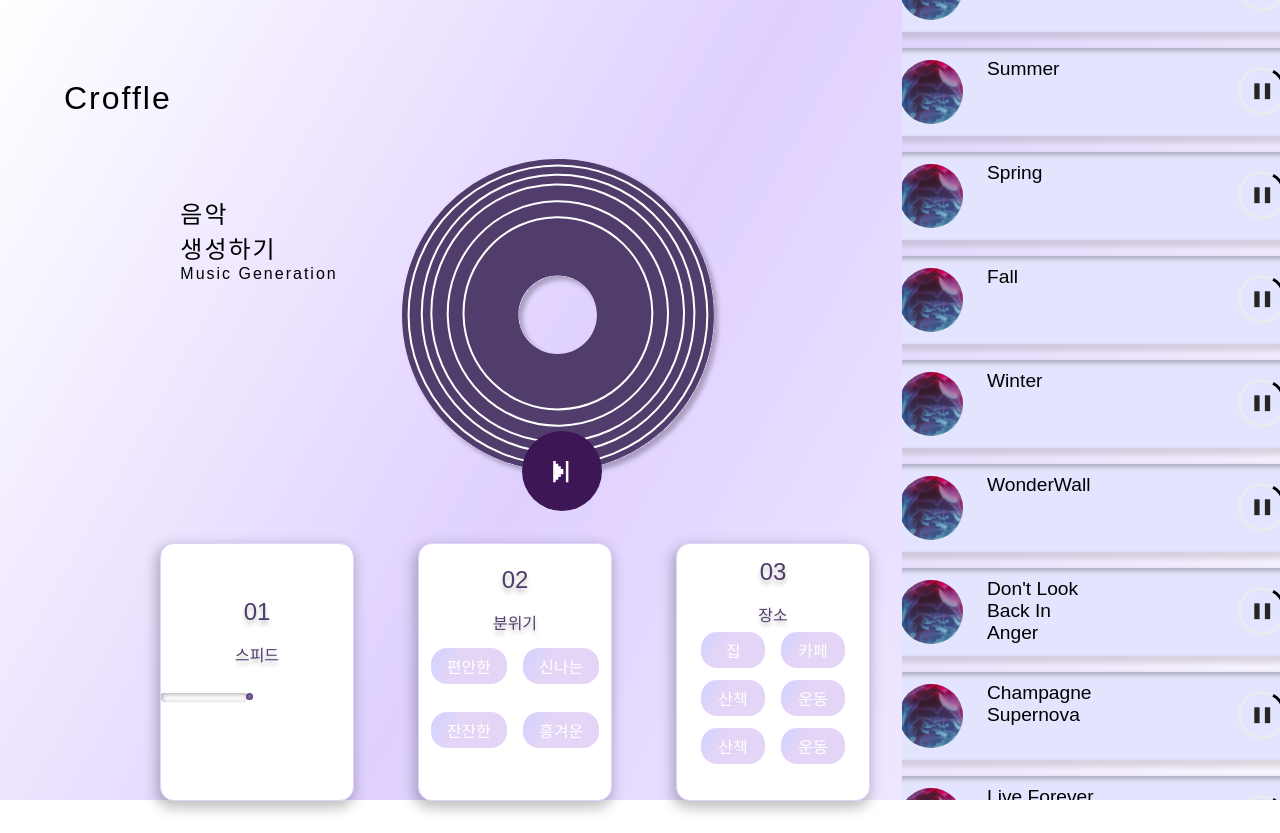
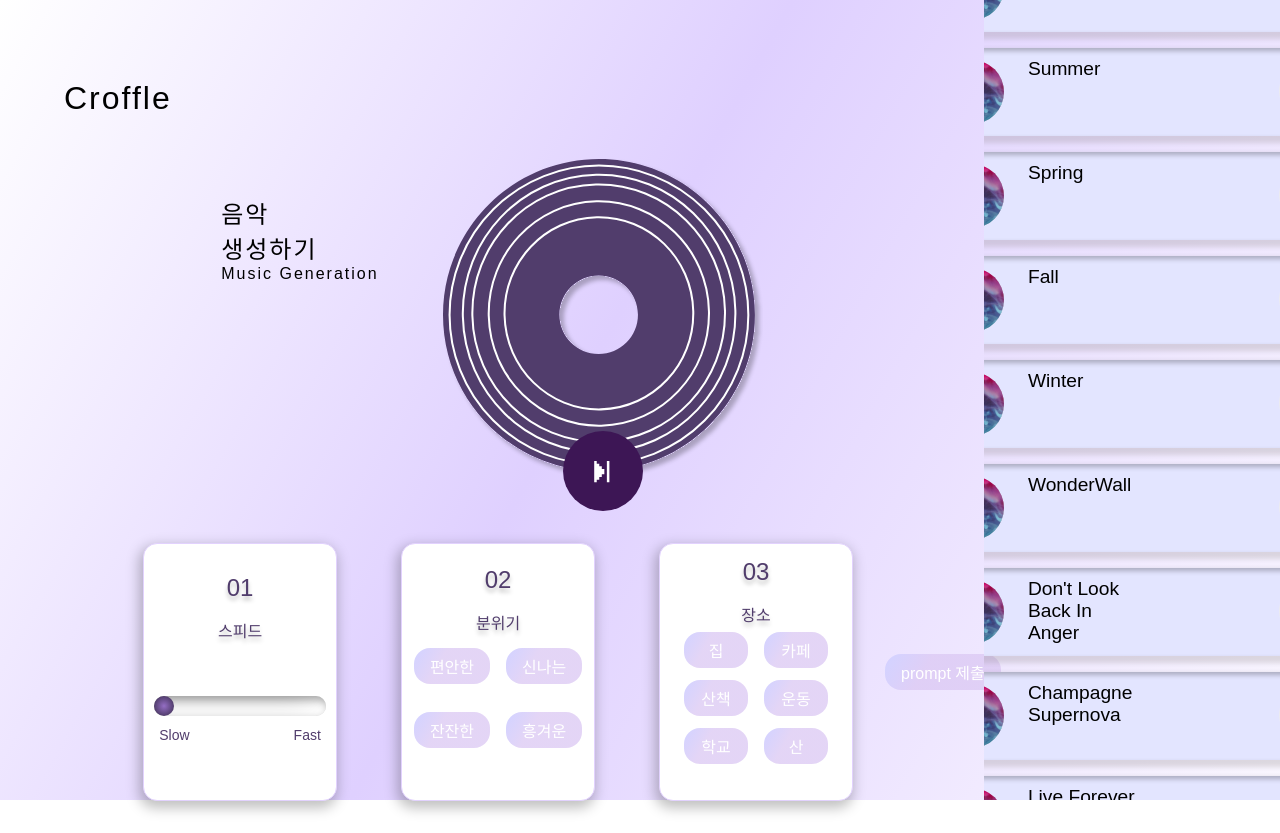
Before and after one commit to JNU-econovation/Croffle-FE, a React (Vite) app: page / in a window 1280 px wide. Both pictures are taken after a click on the button "Get Started". Built offline with nearby package versions, Linux system fonts and the light colour scheme; no server answers; a web font is replaced by a local one.

Commit message:
feat: 음악 생성 API

```diff
--- /dev/null
+++ b/src/api/https.ts
@@ -0,0 +1,9 @@
+import axios from 'axios';
+
+export const https = axios.create({
+  baseURL: import.meta.env.VITE_API_URL,
+});
+
+export const aiRequest = axios.create({
+  baseURL: import.meta.env.VITE_AI_URL,
+});
--- /dev/null
+++ b/src/api/music.ts
@@ -0,0 +1,31 @@
+import { https, aiRequest } from './https';
+
+export interface Music {
+  musicId: number;
+  musicUrl: string;
+  title: string;
+}
+
+interface GetPlayListRes {
+  music: Music[];
+}
+
+export const getPlayList = async (): Promise<GetPlayListRes> => {
+  const response = await https.get('/playlist');
+  return response.data;
+};
+
+export interface PostGenerateMusicReq {
+  prompt: string;
+}
+
+interface PostGenerateMusicRes {
+  musicUrl: string;
+}
+
+export const postGenerateMusic = async ({
+  prompt,
+}: PostGenerateMusicReq): Promise<PostGenerateMusicRes> => {
+  const response = await aiRequest.post('/generate-music', { prompt });
+  return response.data;
+};
--- a/src/components/create/Create.css
+++ b/src/components/create/Create.css
@@ -1,9 +1,9 @@
 input[type='range'] {
   -webkit-appearance: none;
-  width: 100%;
+  width: 120;
   height: 10px;
-  background: transparent;
   outline: none;
+  border-radius: 8.1875rem;
 }
 
 input[type='range']::-webkit-slider-thumb {
@@ -11,12 +11,35 @@ input[type='range']::-webkit-slider-thumb {
   appearance: none;
   width: 20px;
   height: 20px;
-  background: url('../../assets/toggleButton.svg') no-repeat;
+  border-radius: 50%;
+  background: radial-gradient(50% 50% at 50% 50%, #946ec4 0%, #513d6c 100%);
   cursor: pointer;
 }
 
 input[type='range']::-webkit-slider-runnable-track {
   width: 100%;
-  height: 10px;
-  background: url('../../assets/toggle.svg') no-repeat;
+  height: 20px;
+  border-radius: 8.1875rem;
+  background: #d9d9d9;
+  box-shadow:
+    4px 4px 10px 0px rgba(0, 0, 0, 0.35) inset,
+    -15px -15px 30px 0px #fff inset;
 }
+
+.MusicSpeedInput {
+  width: 90%;
+}
+
+.Controller {
+  display: flex;
+  flex-direction: column;
+  justify-content: center;
+  align-items: center;
+  width: 12rem;
+  height: 16rem;
+  margin: 2rem;
+  border-radius: 0.875rem;
+  border: 1px solid #e2d2fe;
+  background: #fff;
+  box-shadow: -2px 5px 13px 2px rgba(0, 0, 0, 0.25);
+}
--- a/src/components/create/CreateController.tsx
+++ b/src/components/create/CreateController.tsx
@@ -1,44 +1,105 @@
 import styled from 'styled-components';
 import './Create.css';
+import { PromptProps, useGenerate } from '../../hooks/useGenerate';
+import { motion } from 'framer-motion';
 
 export const CreateController = () => {
+  const { promptState, setPromptState } = useGenerate();
+  const { speed, mood, place } = promptState;
+  const { setSpeed, setMood, setPlace } = setPromptState;
+  const { generateMusic } = useGenerate();
+
+  const handleSpeedInput = (e: React.ChangeEvent<HTMLInputElement>) => {
+    const value = e.currentTarget.value;
+    setSpeed(Number(value));
+  };
+  const handleMoodButton = (e: React.MouseEvent<HTMLButtonElement>) => {
+    const value = e.currentTarget.value;
+    setMood(value);
+  };
+
+  const handlePlaceButton = (e: React.MouseEvent<HTMLButtonElement>) => {
+    const value = e.currentTarget.value;
+    setPlace(value);
+  };
+
+  const handleGenerateMusic = async ({ speed, mood, place }: PromptProps) => {
+    generateMusic({ speed, mood, place });
+  };
+
   return (
     <CreateControllerContainer>
-      <Controller>
+      <motion.div className="Controller" whileHover={{ scale: 1.3 }}>
         <ControllerTitle>01</ControllerTitle>
         <ControllerSubtitle>스피드</ControllerSubtitle>
         <MusicSpeedInputContainer>
-          <input className="MusicSpeedInput" type="range" min="1" max="100" />
+          <input
+            className="MusicSpeedInput"
+            onChange={handleSpeedInput}
+            value={speed}
+            type="range"
+            min="1"
+            max="100"
+          />
+          <SpeedValueContainer>
+            <SpeedValue>Slow</SpeedValue>
+            <SpeedValue>Fast</SpeedValue>
+          </SpeedValueContainer>
         </MusicSpeedInputContainer>
-      </Controller>
-      <Controller>
+      </motion.div>
+      <motion.div className="Controller" whileHover={{ scale: 1.3 }}>
         <ControllerTitle>02</ControllerTitle>
         <ControllerSubtitle>분위기</ControllerSubtitle>
         <MusicMoodButtonContainer>
-          <MusicMoodButton>편안한</MusicMoodButton>
-          <MusicMoodButton>신나는</MusicMoodButton>
+          <MusicMoodButton value="편안한" onClick={handleMoodButton}>
+            편안한
+          </MusicMoodButton>
+          <MusicMoodButton value="신나는" onClick={handleMoodButton}>
+            신나는
+          </MusicMoodButton>
         </MusicMoodButtonContainer>
         <MusicMoodButtonContainer>
-          <MusicMoodButton>잔잔한</MusicMoodButton>
-          <MusicMoodButton>흥겨운</MusicMoodButton>
+          <MusicMoodButton value="잔잔한" onClick={handleMoodButton}>
+            잔잔한
+          </MusicMoodButton>
+          <MusicMoodButton value="흥겨운" onClick={handleMoodButton}>
+            흥겨운
+          </MusicMoodButton>
         </MusicMoodButtonContainer>
-      </Controller>
-      <Controller>
+      </motion.div>
+      <motion.div className="Controller" whileHover={{ scale: 1.3 }}>
         <ControllerTitle>03</ControllerTitle>
         <ControllerSubtitle>장소</ControllerSubtitle>
         <MusicPlaceButtonContainer>
-          <MusicPlaceButton>집</MusicPlaceButton>
-          <MusicPlaceButton>카페</MusicPlaceButton>
+          <MusicPlaceButton value="집" onClick={handlePlaceButton}>
+            집
+          </MusicPlaceButton>
+          <MusicPlaceButton value="카페" onClick={handlePlaceButton}>
+            카페
+          </MusicPlaceButton>
         </MusicPlaceButtonContainer>
         <MusicPlaceButtonContainer>
-          <MusicPlaceButton>산책</MusicPlaceButton>
-          <MusicPlaceButton>운동</MusicPlaceButton>
+          <MusicPlaceButton value="산책" onClick={handlePlaceButton}>
+            산책
+          </MusicPlaceButton>
+          <MusicPlaceButton value="운동" onClick={handlePlaceButton}>
+            운동
+          </MusicPlaceButton>
         </MusicPlaceButtonContainer>
         <MusicPlaceButtonContainer>
-          <MusicPlaceButton>산책</MusicPlaceButton>
-          <MusicPlaceButton>운동</MusicPlaceButton>
+          <MusicPlaceButton value="학교" onClick={handlePlaceButton}>
+            학교
+          </MusicPlaceButton>
+          <MusicPlaceButton value="산" onClick={handlePlaceButton}>
+            산
+          </MusicPlaceButton>
         </MusicPlaceButtonContainer>
-      </Controller>
+      </motion.div>
+      <GeneratePromptButton
+        onClick={() => handleGenerateMusic({ speed, mood, place })}
+      >
+        prompt 제출
+      </GeneratePromptButton>
     </CreateControllerContainer>
   );
 };
@@ -53,21 +114,7 @@ const CreateControllerContainer = styled.div`
   height: 100%;
 `;
 
-const Controller = styled.div`
-  display: flex;
-  flex-direction: column;
-  justify-content: center;
-  align-items: center;
-  width: 12rem;
-  height: 16rem;
-  margin: 2rem;
-  border-radius: 0.875rem;
-  border: 1px solid #e2d2fe;
-  background: #fff;
-  box-shadow: -2px 5px 13px 2px rgba(0, 0, 0, 0.25);
-`;
-
-const ControllerTitle = styled.p`
+export const ControllerTitle = styled.p`
   position: relative;
   top: -1rem;
   color: #513d6c;
@@ -77,7 +124,7 @@ const ControllerTitle = styled.p`
   text-transform: capitalize;
 `;
 
-const ControllerSubtitle = styled.p`
+export const ControllerSubtitle = styled.p`
   color: #513d6c;
   text-shadow: 0px 4px 4px rgba(0, 0, 0, 0.25);
   font-size: 1rem;
@@ -87,11 +134,27 @@ const ControllerSubtitle = styled.p`
 
 const MusicSpeedInputContainer = styled.div`
   display: flex;
-  width: 12rem;
+  width: 100%;
+  margin-top: 3rem;
   height: 4rem;
   justify-content: center;
   align-items: center;
+  flex-direction: column;
   gap: 1rem;
+`;
+
+const SpeedValueContainer = styled.div`
+  display: flex;
+  flex-direction: row;
+  gap: 0.5rem;
+`;
+
+const SpeedValue = styled.p`
+  color: #513d6c;
+  font-size: 0.875rem;
+  font-weight: 300;
+  margin: 0 3rem;
+  text-transform: capitalize;
 `;
 
 const MusicMoodButtonContainer = styled.div`
@@ -116,6 +179,12 @@ const MusicMoodButton = styled.button`
     rgba(219, 200, 243, 0.76) 35.4%,
     rgba(219, 200, 243, 0.76) 78.69%
   );
+  transition: 0.3s;
+  & :hover {
+    background: #ffffff;
+    color: #000000;
+    );
+  }
 `;
 
 const MusicPlaceButtonContainer = styled.div`
@@ -142,3 +211,19 @@ const MusicPlaceButton = styled.button`
     rgba(219, 200, 243, 0.76) 78.69%
   );
 `;
+
+const GeneratePromptButton = styled.button`
+  padding: 0.4rem 1rem;
+  font-size: 1rem;
+  display: block;
+  font-weight: 500;
+  color: #ffffff;
+  border-radius: 1rem;
+  background: linear-gradient(
+    120deg,
+    #dbbeff -0.41%,
+    rgba(212, 210, 255, 0.98) 6.15%,
+    rgba(219, 200, 243, 0.76) 35.4%,
+    rgba(219, 200, 243, 0.76) 78.69%
+  );
+`;
--- a/src/components/create/PlayListDetail.tsx
+++ b/src/components/create/PlayListDetail.tsx
@@ -1,20 +1,12 @@
 import styled from 'styled-components';
 import { motion, AnimatePresence } from 'framer-motion';
-import { MUSICS } from '../../api/musics';
+import { MUSICS } from '../../api/musicsConstants';
 import { useAudio } from '../../hooks/useAudio';
 import './PlayList.css';
 
 export const PlayListDetail = () => {
   const { currentMusicId, setCurrentMusicId, isPlaying, playMusic, stopMusic } =
     useAudio();
-
-  const togglePlay = () => {
-    if (currentMusicId === 0) {
-      setCurrentMusicId(1);
-    } else {
-      setCurrentMusicId(0);
-    }
-  };
 
   return (
     <PlayListDetailContainer>
--- a/src/hooks/useAudio.ts
+++ b/src/hooks/useAudio.ts
@@ -12,6 +12,8 @@ export const useAudio = () => {
     useState<MusicProps['musicId']>(0);
   const [isPlaying, setIsPlaying] = useState<MusicProps['isPlaying']>(false);
   const [audio, setAudio] = useState<HTMLAudioElement | null>(null);
+  //음악의 총 길이에서 얼마나 진행되었는지를 나타내는 변수
+  const [progress, setProgress] = useState(0);
 
   const playMusic = (music: MusicProps) => {
     if (audio) {
@@ -33,6 +35,13 @@ export const useAudio = () => {
     setIsPlaying(false);
   };
 
+  const updateProgress = () => {
+    //현재 재생중인 오디오의 사간만 가져옴
+    const audio = document.getElementById('audio') as HTMLAudioElement;
+    const progress = (audio.currentTime / audio.duration) * 100;
+    setProgress(progress);
+  };
+
   return {
     currentMusicId,
     setCurrentMusicId,
--- /dev/null
+++ b/src/hooks/useGenerate.ts
@@ -0,0 +1,47 @@
+import { useState } from 'react';
+import {
+  getPlayList,
+  postGenerateMusic,
+  PostGenerateMusicReq,
+} from '../api/music';
+import { Music } from '../api/music';
+
+export interface PromptProps {
+  speed: number;
+  mood: string;
+  place: string;
+}
+
+export interface GenerateStepProps {
+  onStep: boolean;
+}
+
+export const useGenerate = () => {
+  const [musics, setMusics] = useState<Music[]>([]);
+  const [speed, setSpeed] = useState<PromptProps['speed']>(0);
+  const [mood, setMood] = useState<PromptProps['mood']>('');
+  const [place, setPlace] = useState<PromptProps['place']>('');
+
+  const fetchPlayList = async () => {
+    const response = await getPlayList();
+    setMusics(response.music);
+  };
+
+  const generateMusic = async ({ speed, mood, place }: PromptProps) => {
+    const prompt: PostGenerateMusicReq = {
+      prompt: `속도가 ${speed}%로 빠른 분위기가 ${mood}인 장소가 ${place}인 음악`,
+    };
+    if (speed === 0 || mood === '' || place === '')
+      return alert('모든 항목을 입력해주세요');
+    await postGenerateMusic(prompt);
+    fetchPlayList();
+  };
+
+  return {
+    promptState: { speed, mood, place },
+    setPromptState: { setSpeed, setMood, setPlace },
+    musicsState: { musics },
+    fetchPlayList,
+    generateMusic,
+  };
+};
```
Also changed, not shown: src/api/musicsConstants.ts (renamed from src/api/musics.ts), src/assets/toggleButton.svg (deleted), src/hooks/useCreate.ts (deleted), 1 other file (tests, documents, lock files or other folders).
